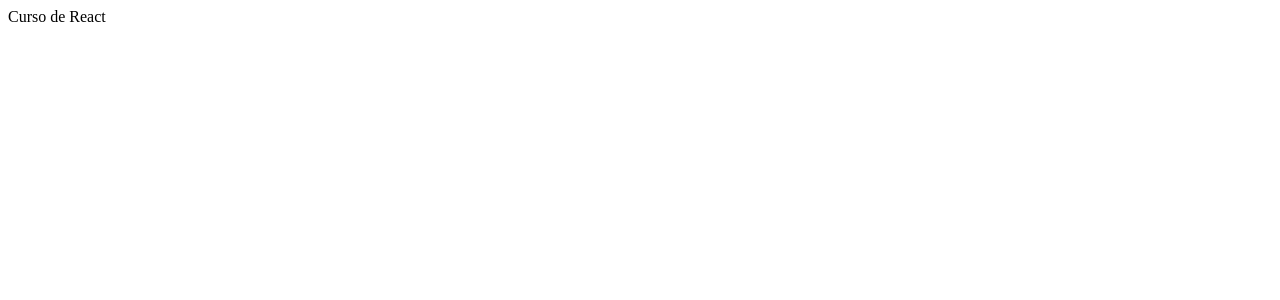
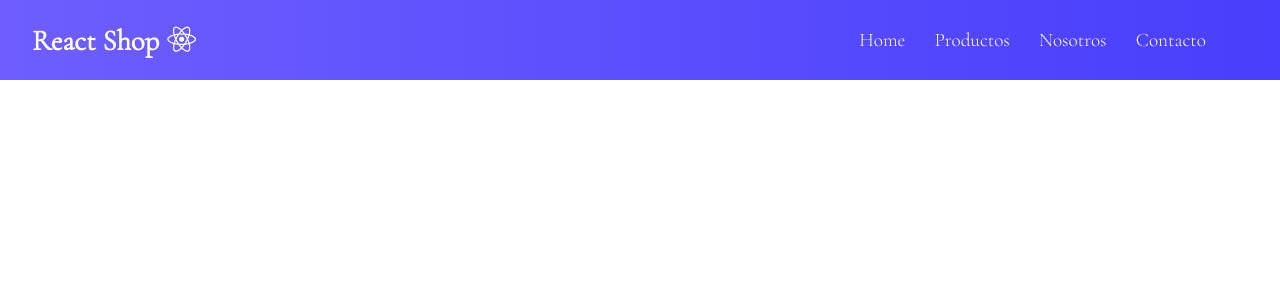
Before and after one commit to FacundoNu/ECommerceReact-Nunez, a React (Create React App) app: page / in a window 1280 px wide. Shown: the top 300 px of the page. Built offline with nearby package versions, Linux system fonts and the light colour scheme.

Commit message:
Modificaciones para el desafio 2

```diff
--- a/public/index.html
+++ b/public/index.html
@@ -10,6 +10,10 @@
       content="Web site created using create-react-app"
     />
     <link rel="apple-touch-icon" href="%PUBLIC_URL%/logo192.png" />
+    <link rel="stylesheet" href="https://use.fontawesome.com/releases/v5.15.3/css/all.css" integrity="sha384-SZXxX4whJ79/gErwcOYf+zWLeJdY/qpuqC4cAa9rOGUstPomtqpuNWT9wdPEn2fk" crossorigin="anonymous">
+    <link rel="preconnect" href="https://fonts.googleapis.com">
+    <link rel="preconnect" href="https://fonts.gstatic.com" crossorigin>
+    <link href="https://fonts.googleapis.com/css2?family=Cormorant+Garamond:wght@300&display=swap" rel="stylesheet">
     <!--
       manifest.json provides metadata used when your web app is installed on a
       user's mobile device or desktop. See https://developers.google.com/web/fundamentals/web-app-manifest/
--- /dev/null
+++ b/src/App.css
@@ -0,0 +1,43 @@
+* {
+    box-sizing: border-box;
+    margin: 0;
+    padding: 0;
+    font-family: 'Cormorant Garamond', serif;
+}
+
+.NavbarItems{
+    height: 80px;
+    display: flex;
+    justify-content: center;
+    align-items: center;
+    font-size: 1.2rem;
+}
+
+.navbar-logo {
+    color: white;
+    justify-self: start;
+    width: 50vh;
+    padding-left: 2rem;
+}
+
+.fab.fa-react{
+    padding-left: 0.5rem;
+}
+
+.nav-items {
+    display: grid;
+    grid-template-columns: repeat(5, auto);
+    grid-gap: 10px;
+    list-style: none;
+    text-align: center;
+    width: 100%;
+    padding-right: 5%;
+    justify-content: end;
+    color: white;
+}
+
+.nav-links {
+    padding-left: 1em;
+    color: white;
+    text-decoration: none;
+}
--- /dev/null
+++ b/src/App.js
@@ -0,0 +1,13 @@
+import React from 'react';
+import Navbar from "./components/NavBar/Navbar";
+import './App.css';
+
+function App() {
+    return (
+        <div className="App">
+            <Navbar />
+        </div>
+    );
+}
+
+export default App;
--- /dev/null
+++ b/src/components/NavBar/MenuItems.js
@@ -0,0 +1,22 @@
+export const MenuItems = [
+    {
+        title: 'Home',
+        url: '#',
+        cName: 'nav-links'
+    },
+    {
+        title: 'Productos',
+        url: '#',
+        cName: 'nav-links'
+    },
+    {
+        title: 'Nosotros',
+        url: '#',
+        cName: 'nav-links'
+    },
+    {
+        title: 'Contacto',
+        url: '#',
+        cName: 'nav-links'
+    },
+];
--- /dev/null
+++ b/src/components/NavBar/Navbar.css
@@ -0,0 +1,4 @@
+.NavbarItems {
+    background: linear-gradient(90deg, rgb(110, 94, 254) 0%, rgba(73,63,252,1) 100%);
+    height: 80px;
+}
--- /dev/null
+++ b/src/components/NavBar/Navbar.js
@@ -0,0 +1,29 @@
+import React, { Component } from 'react';
+import { MenuItems } from "./MenuItems";
+import './Navbar.css';
+
+class NavBar extends Component {
+    render() {
+        return(
+            <nav className="NavbarItems">
+                <h1 className = "navbar-logo">React Shop<i className="fab fa-react"></i></h1>
+                <div className="menu-icon">
+
+                </div>
+                <ul className="nav-items">
+                    {MenuItems.map((item, index) => {
+                        return (
+                            <li key={index}>
+                                <a className={item.cName} href={item.url}>
+                                {item.title}
+                                </a>
+                            </li>
+                        )
+                    })}
+                </ul>
+            </nav>
+        )
+    }
+}
+
+export default NavBar
--- a/src/index.js
+++ b/src/index.js
@@ -1,5 +1,5 @@
 import React from 'react';
 import ReactDOM from 'react-dom';
+import App from './App';
 
-ReactDOM.render(<div>Curso de React</div>,
-    document.getElementById('root'));
+ReactDOM.render(<App />,document.getElementById('root'));
```
